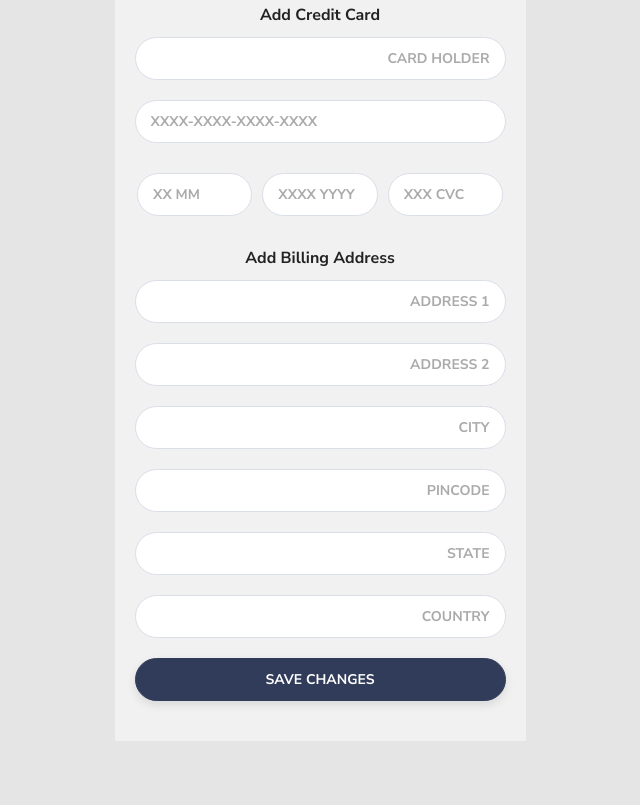
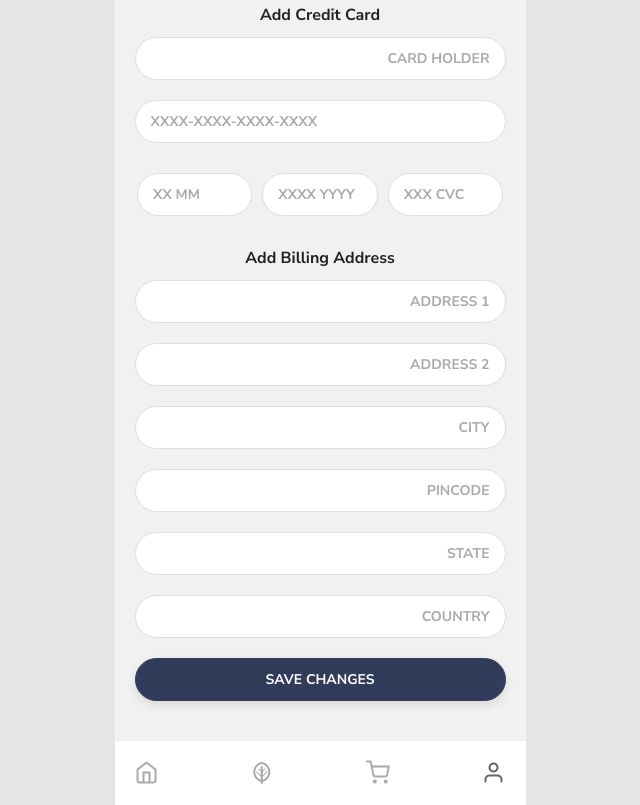
Before and after one commit to MaryLangiewicz/adopt_a_tree, a website: page account_payment.html in a window 1280 px wide. Shown: the part 448-1253 px from the top of the page, without its empty margins (320-960 px from the left). Before the commit the page ends 1189 px from the top, so only its background shows below. Drawn offline with nearby package versions, Linux system fonts and the light colour scheme; files that its build step writes are made by us from their sources; files whose address does not match are found by name.

Commit message:
add footer to account-payment section

```diff
--- a/account_payment.html
+++ b/account_payment.html
@@ -112,6 +112,14 @@
                     </div>
                 </div>
             </div>
+            <footer class="white-bg">
+                <div class="spacing-2 icon-left-xxl text-center white-bg flex flex-justify-space-between">
+                    <span class="at-icon-home gray-titanium"></span>
+                    <span class="at-icon-leaf gray-titanium"></span>
+                    <span class="at-icon-cart gray-titanium"></span>
+                    <span class="at-icon-user gray-lead"></span>
+                </div>
+            </footer>
         </div>
     </div>
 </section>
```
